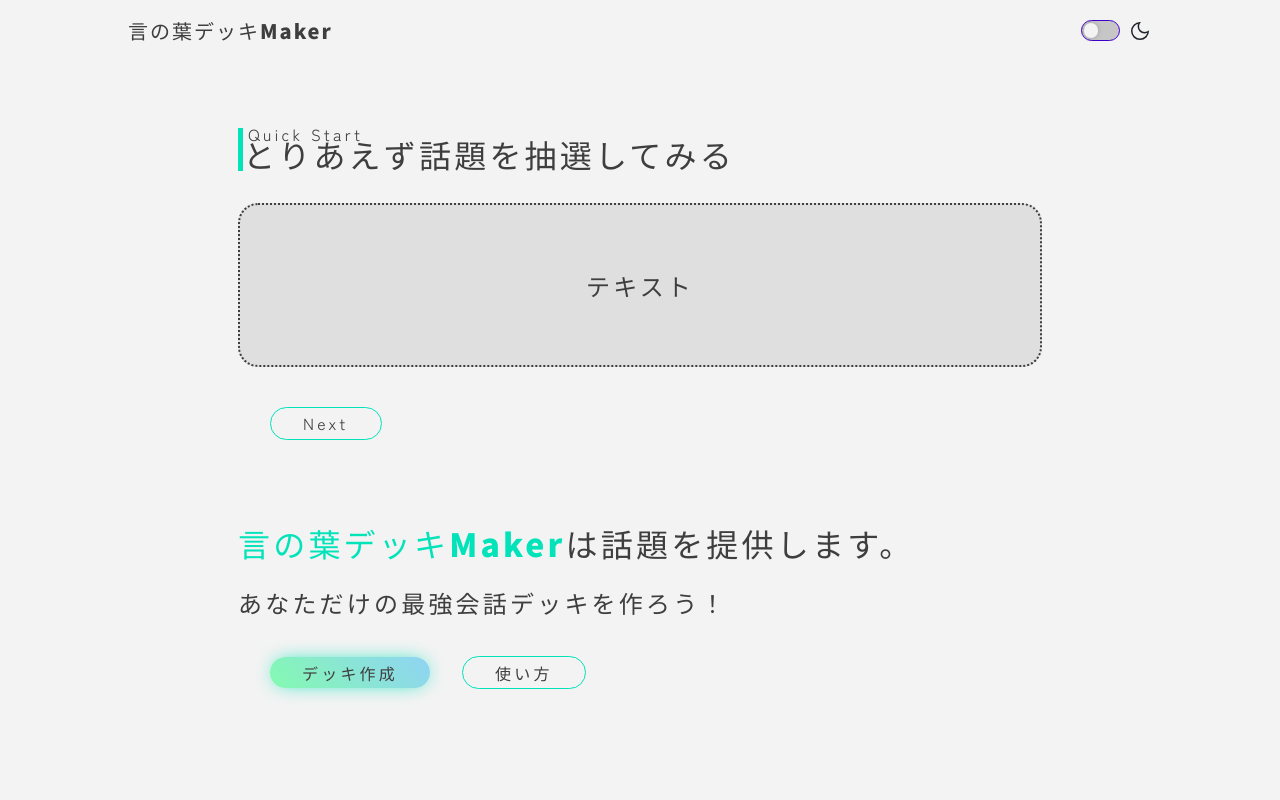
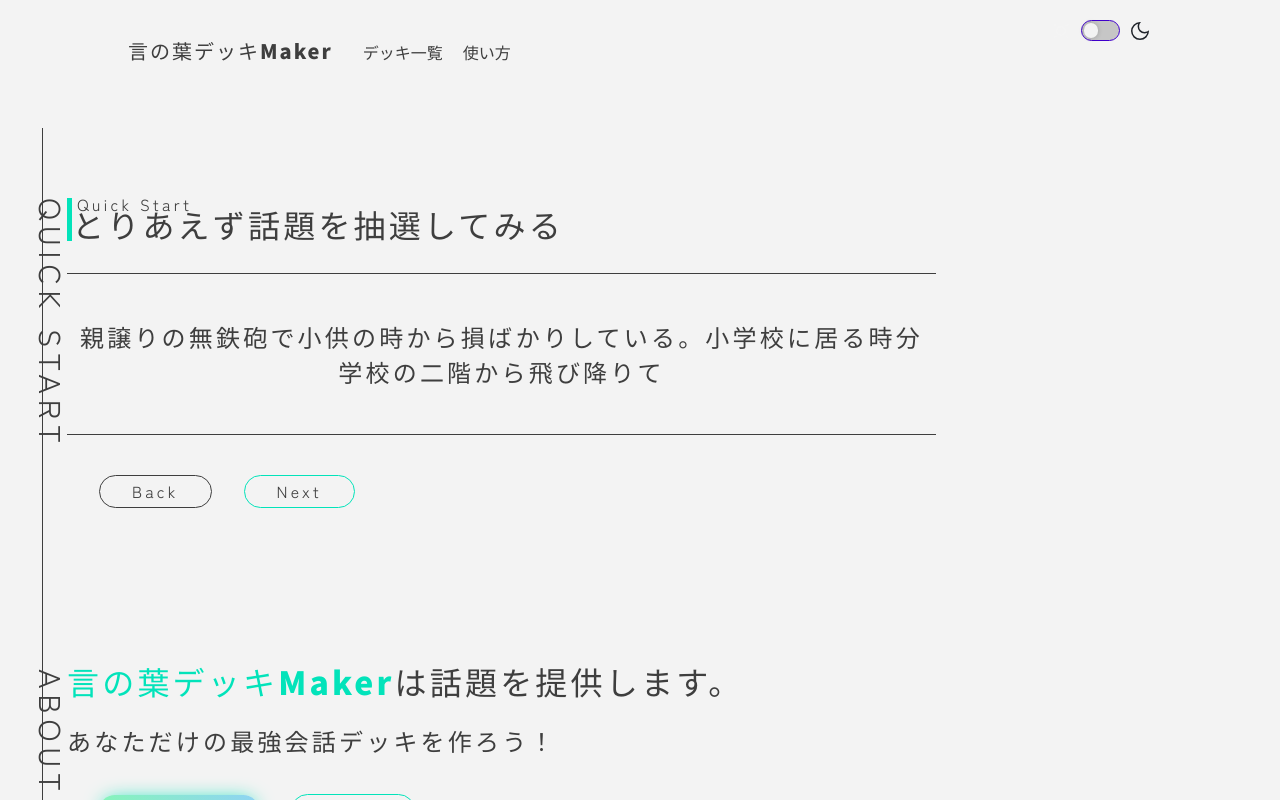
Before and after one commit to matcha-mnk/talk-deck, a React (Vite) app in the folder frontend/: page / in a window 1280 px wide. Shown: the top 800 px of the page. Built offline with nearby package versions, Linux system fonts and the light colour scheme; a web font is replaced by a local one.

Commit message:
TopPage暫定完成, 使い方,デッキ一覧ページ作成

```diff
--- a/frontend/src/App.tsx
+++ b/frontend/src/App.tsx
@@ -1,11 +1,13 @@
-import { useEffect, useState } from 'react';
+import { useState } from 'react';
 import { BrowserRouter as Router, Route, Routes } from 'react-router-dom';
 import './styles/App.css'
 import Header from './components/Header';
 import TopPage from './pages/TopPage';
+import ManualPage from './pages/ManualPage';
+import DeckCollectionPage from './pages/DeckCollectionPage';
 
 function App() {
-  const [isDarkTheme, setDarkTheme] =useState(false);
+  const [isDarkTheme, setDarkTheme] = useState(false);
 
   const toggleTheme = () => {
     setDarkTheme(!isDarkTheme);
@@ -17,6 +19,8 @@ function App() {
         <Header handleToggle={toggleTheme}/>
         <Routes>
           <Route path='/' element={<TopPage />}></Route>
+          <Route path='/decks' element={<DeckCollectionPage />}></Route>
+          <Route path='/manual' element={<ManualPage />}></Route>
         </Routes>
       </div>
     </Router>
--- a/frontend/src/components/Header.tsx
+++ b/frontend/src/components/Header.tsx
@@ -7,7 +7,11 @@ const Header = ({handleToggle}: any) => {
   const navigate = useNavigate();
   return(
     <header>
-      <button className="top-button" onClick={() => navigate("")}><h1 className="logo">言の葉デッキMaker</h1></button>
+      <div className="navigate-content">
+        <button className="top-button" onClick={() => navigate("/")}><h1 className="logo">言の葉デッキMaker</h1></button>
+        <button className="navigate-button" onClick={() => navigate("/decks")}>デッキ一覧</button>
+        <button className="navigate-button" onClick={() => navigate("/manual")}>使い方</button>
+      </div>
       <div className="theme-change-ui">
         <SunSvg size={24} color="#f4f4f4"/>
         <label className="toggle-button">
--- /dev/null
+++ b/frontend/src/pages/DeckCollectionPage.tsx
@@ -0,0 +1,9 @@
+const DeckCollectionPage = () => {
+  return(
+    <div className="deck-collection-page">
+      <h1>デッキ一覧</h1>
+    </div>
+  );
+};
+
+export default DeckCollectionPage;
--- /dev/null
+++ b/frontend/src/pages/ManualPage.tsx
@@ -0,0 +1,9 @@
+const ManualPage = () => {
+  return(
+    <div className="manual-page">
+      <h1>使い方</h1>
+    </div>
+  );
+};
+
+export default ManualPage;
--- a/frontend/src/pages/TopPage.tsx
+++ b/frontend/src/pages/TopPage.tsx
@@ -4,7 +4,7 @@ import { useState } from "react";
 
 const TopPage = () => {
   const navigate = useNavigate();
-  const [viewTopic,setViewTopic] = useState('テキスト');
+  const [viewTopic,setViewTopic] = useState('親譲りの無鉄砲で小供の時から損ばかりしている。小学校に居る時分学校の二階から飛び降りて');
 
   const changeViewTopic = () => {
     setViewTopic('テスト');
@@ -12,13 +12,20 @@ const TopPage = () => {
 
   return(
     <div className="top-page">
-      <div>
-        <div>
-          <p className="quick-start">Quick Start</p>
-          <h1 className="quick-start">とりあえず話題を抽選してみる</h1>
+      <div className="content-name">
+        <p className="quick-start">QUICK START</p>
+        <p className="about">ABOUT</p>
+      </div>
+      <div className="top-page-content">
+        <div className="quick-start-content">
+          <div>
+            <p className="quick-start">Quick Start</p>
+            <h1 className="quick-start">とりあえず話題を抽選してみる</h1>
+          </div>
           <div className="view-topic-area">
             <h2 className="view-topic">{viewTopic}</h2>
           </div>
+          <button className="click-button-border back-button">Back</button>
           <button className="click-button-border start-button">Next</button>
         </div>
 
@@ -29,10 +36,10 @@ const TopPage = () => {
         <h2>あなただけの最強会話デッキを作ろう！</h2>
 
         <div>
-          <button className="click-button-color" onClick={() => navigate("/storage")}>
+          <button className="click-button-color" onClick={() => navigate("/decks")}>
             デッキ作成
           </button>
-          <button className="click-button-border" onClick={() => navigate("/")}>
+          <button className="click-button-border" onClick={() => navigate("/manual")}>
             使い方
           </button>
         </div>
--- a/frontend/src/styles/Header.css
+++ b/frontend/src/styles/Header.css
@@ -12,6 +12,7 @@ header {
   & .top-button {
     all: unset;
     cursor: pointer;
+    margin-right: 20px;
   }
 
   & .logo {
@@ -26,6 +27,21 @@ header {
 		display: flex;
 		align-items: center;
 	}
+
+  & .navigate-content {
+    margin-top: 20px;
+  }
+  & .navigate-button {
+    all: unset;
+    cursor: pointer;
+    margin: 0 10px;
+    position: relative;
+    transition: bottom .2s;
+    bottom: 0;
+  }
+  & .navigate-button:hover {
+    bottom: 5px;
+  }
 }
 
 .toggle-button {
--- a/frontend/src/styles/TopPage.css
+++ b/frontend/src/styles/TopPage.css
@@ -1,12 +1,47 @@
-.top-page{
+
+@media (width < 960px) {
+  .top-page {
+    width: 90vw;
+  }
+}
+@media (960px <= width) {
+  .top-page {
+    width: 960px;
+  }
+}
+
+.top-page {
+  padding-top: 8em;
+  display: flex;
+
+  & .content-name {
+    font-size: 30px;
+    letter-spacing: 0.2em;
+    padding-right: 0.4em;
+    display: block;
+    width: 1em;
+    height: 100%;
+    margin-top: 70px;
+    & p {
+      writing-mode: vertical-lr;
+    }
+
+    & .quick-start {
+      padding-bottom: 70px;
+    }
+    & .about {
+      margin-top: 150px;
+    }
+  }
+}
+.top-page-content {
+  border-left: 1px solid var(--text-color);
   max-width: 960px;
-  padding-top: 8em;
   display: block;
   justify-content: center;
   font-weight: 600;
   letter-spacing: 0.2em;
-  margin-left: auto;
-  margin-right: auto;
+  margin: 0 auto;
   padding-left: 1.5em;
   padding-right: 1.5em;
 
@@ -23,9 +58,12 @@
   }
 
   & .information {
-    margin-top: 5em;
+    margin-top: 150px;
   }
 
+  & .quick-start-content {
+    margin-top: 70px;
+  }
   & .quick-start {
     margin: 0;
     padding: 0 0 0.15em 0;
@@ -40,11 +78,9 @@
     margin: auto;
   }
   & .view-topic-area {
-    background-color: var(--sub-color);
-    border: 2px dotted var(--text-color);
-    border-radius: 20px;
+    border-top: 0.1px solid var(--text-color);
+    border-bottom: 0.1px solid var(--text-color);
     margin: 2em 0 1.5em 0;
-    width: 100vh;
     height: 10em;
     display: flex;
     justify-content: center;
@@ -67,7 +103,7 @@
   color: var(--light-theme-text-color);
   background-image: linear-gradient(45deg, #84fab0 0%, #8fd3f4 100%);
   box-shadow: var(--accent-color) 0 0 20px -5px;
-  transition: box-shadow .5s;
+  transition: box-shadow .5s, border-radius .3s ease-out;
 }
 
 .click-button-color:hover{
@@ -90,9 +126,17 @@
   height: 100%;
   background-color: var(--accent-color);
   content: '';
-  transition: .2s;
+  transition: width .2s;
 }
 
 .click-button-border:hover::before {
   width: 100%;
 }
+
+.click-button-border.back-button {
+  border-color: var(--text-color);
+}
+.click-button-border.back-button::before {
+  border-color: var(--text-color);
+  background-color: var(--text-color);
+}
```
